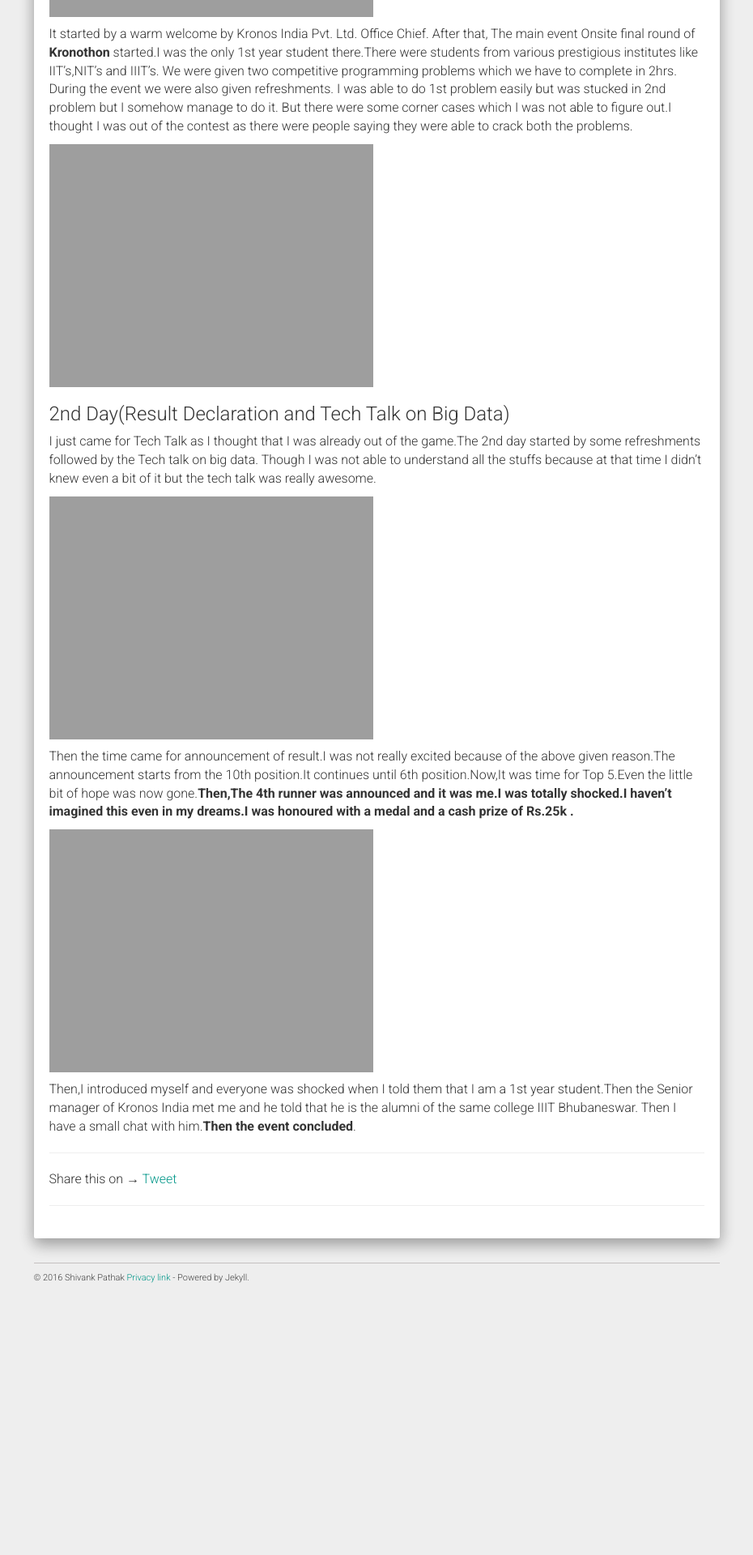
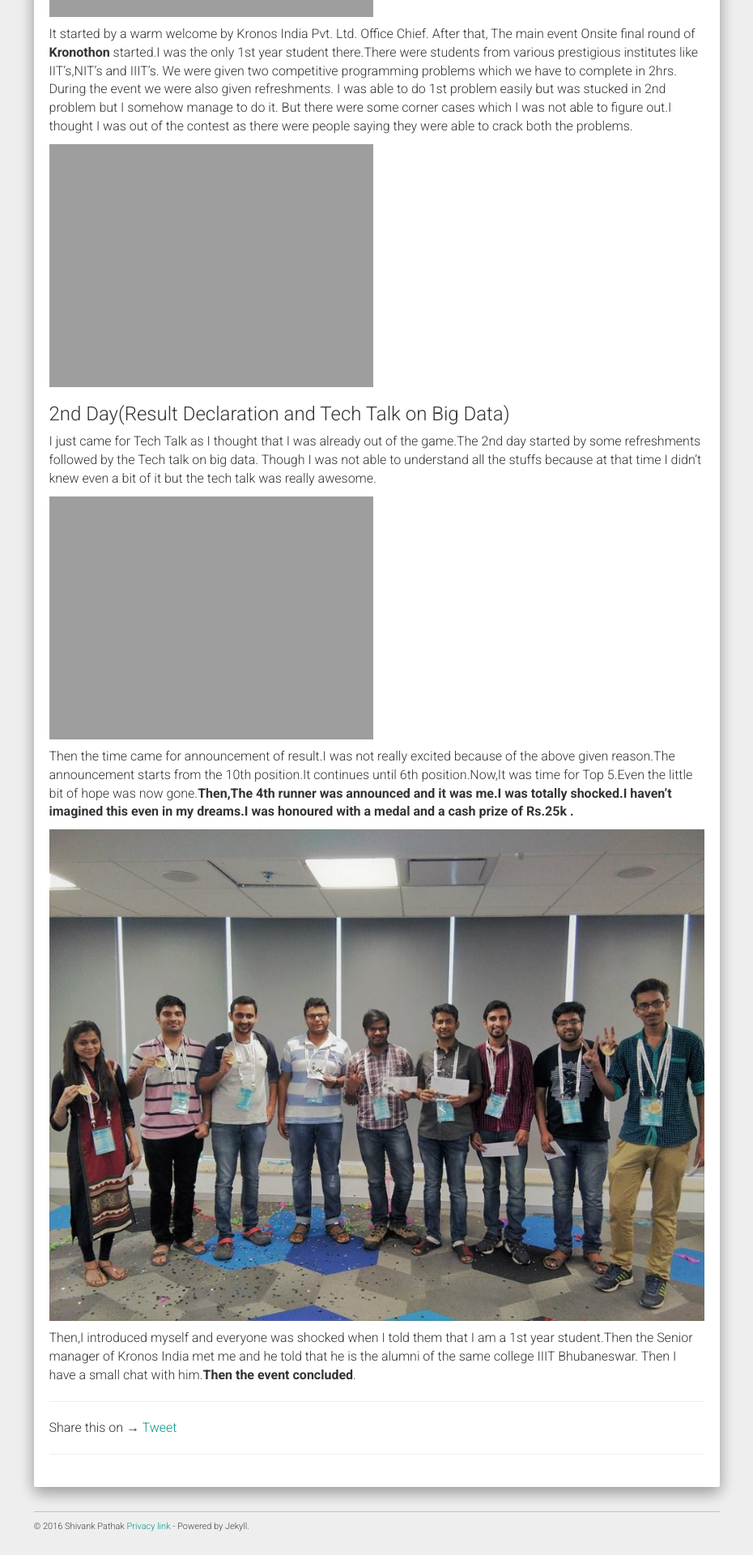
Before and after one commit to shivank01/shivank01.github.io, a Jekyll site: the page built from _posts/2017-04-02-Kronothon.md, in a window 1280 px wide. Shown: the part 1362-3282 px from the top of the page at 81% size, without its empty margins (321-1251 px from the left). Built offline with Jekyll 4.4.1, drawn with Linux system fonts in a browser that asks for light colours; nearby versions of some CDN libraries; comment, search, counter and statistics services are not loaded; before the commit the page ends 2975 px from its top, so only the background shows below that.

Commit message:
Change image in blog post

```diff
--- a/_posts/2017-04-02-Kronothon.md
+++ b/_posts/2017-04-02-Kronothon.md
@@ -38,6 +38,6 @@ I just came for Tech Talk as I thought that I was already out of the game.The 2n
 
 Then the time came for announcement of result.I was not really excited because of the above given reason.The announcement starts from the 10th position.It continues until 6th position.Now,It was time for Top 5.Even the little bit of hope was now gone.**Then,The 4th runner was announced and it was me.I was totally shocked.I haven't imagined this even in my dreams.I was honoured with a medal and a cash prize of Rs.25k .**
 
-![Pic4]({{ "assets/Kronothon1.png " | absolute_url }})
+![Pic4]({{ "assets/Kronothon4.png " | absolute_url }})
 
 Then,I introduced myself and everyone was shocked when I told them that I am a 1st year student.Then the Senior manager of Kronos India met me and he told that he is the alumni of the same college IIIT Bhubaneswar. Then I have a small chat with him.**Then the event concluded**.
```
